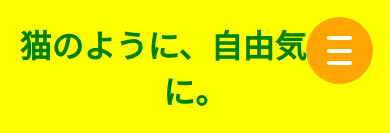
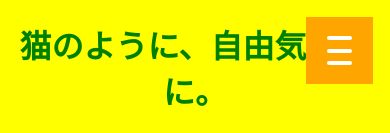
Before and after one commit to kjtrgames/kjtr-games, a Next.js app: page / in a window 390 px wide. Shown: the top 133 px of the page. Built offline with nearby package versions, Linux system fonts and the light colour scheme; a web font is replaced by a local one.

Commit message:
Fix header-formobile.css

```diff
--- a/public/header-formobile.css
+++ b/public/header-formobile.css
@@ -224,7 +224,7 @@ header nav .home img {
 }
 
 @media (prefers-color-scheme: light) {
-  #\^hamburger {
+  #\^humberger {
     border-radius: 50%;
     transition: border-radius calc(var(--header-transition) / 2);
   }
--- a/src/app/header-formobile.css
+++ b/src/app/header-formobile.css
@@ -224,7 +224,7 @@ header nav .home img {
 }
 
 @media (prefers-color-scheme: light) {
-  #\^hamburger {
+  #\^humberger {
     border-radius: 50%;
     transition: border-radius calc(var(--header-transition) / 2);
   }
```
